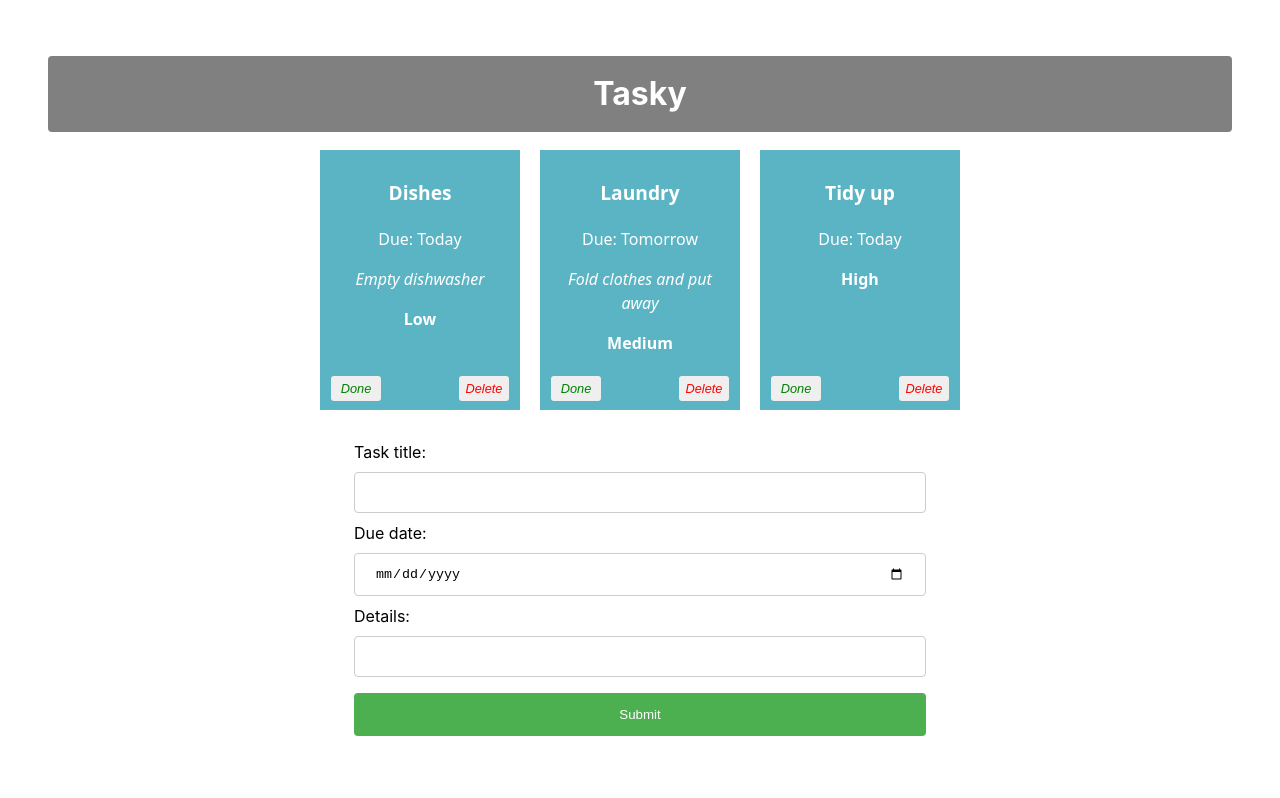
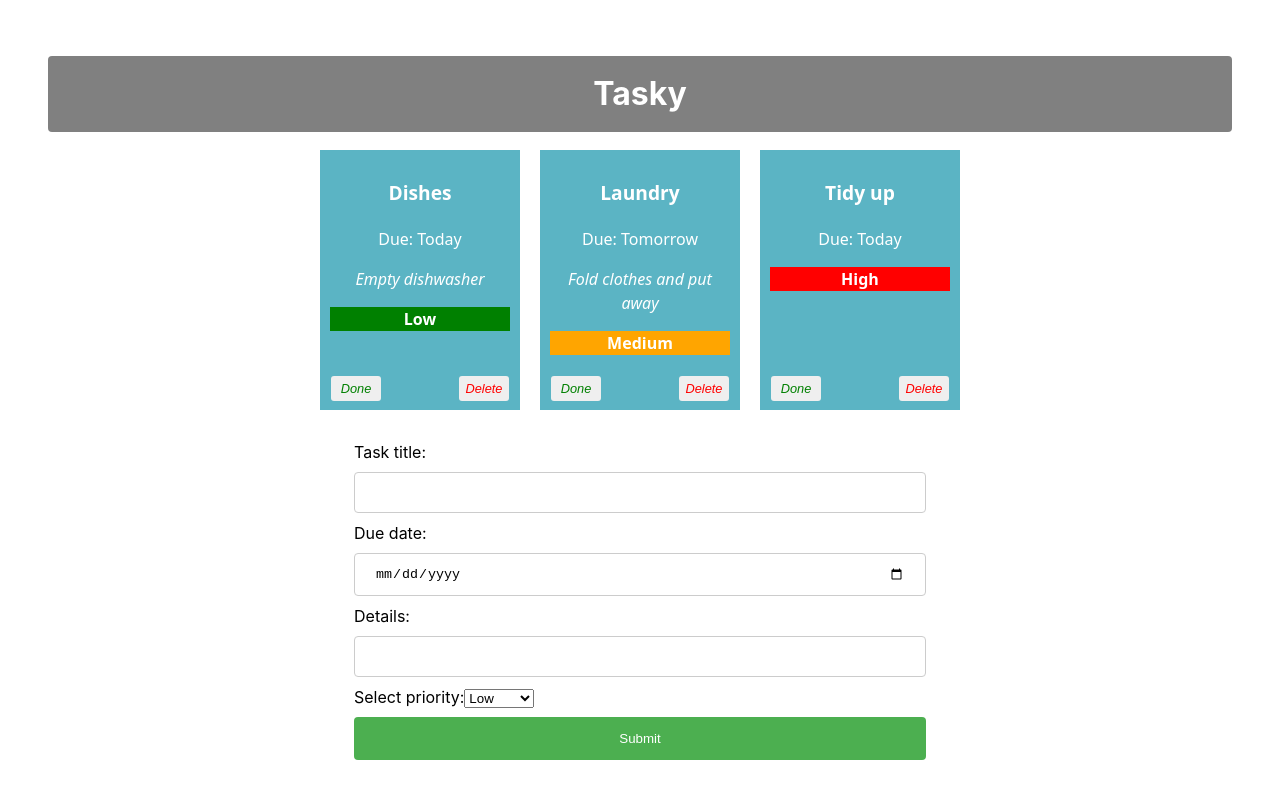
Before and after one commit to ConanQuilty/react-basics-labs, a React (Vite) app in the folder tasky/: page / in a window 1280 px wide. Shown: the top 798 px of the page. Built offline with nearby package versions, Linux system fonts and the light colour scheme.

Commit message:
Lab 2b exercises done

```diff
--- a/tasky/src/App.css
+++ b/tasky/src/App.css
@@ -45,7 +45,21 @@ div {
 
 .priority {
   font-weight: bold;
+}
 
+.priority.low {
+  background-color: green;
+  font-weight: bold;
+}
+
+.priority.medium {
+  background-color: orange;
+  font-weight: bold;
+}
+
+.priority.high {
+  background-color: red;
+  font-weight: bold;
 }
 
 button {
--- a/tasky/src/App.jsx
+++ b/tasky/src/App.jsx
@@ -33,7 +33,8 @@ function App() {
   const [formState, setFormState] = useState({
     title:"",
     description:"",
-    deadline:""
+    deadline:"",
+    priority:""
   });
 
   const formChangeHandler = (event) => {
@@ -49,11 +50,14 @@ function App() {
       case "deadline":
         form.deadline = event.target.value;
         break;
+      case "priority":
+        form.priority = event.target.value;
     }
 
     setFormState(form);
-    console.log(formState);
+
   }
+  console.log(formState);
 
   const formSubmitHandler = (event) => {
     event.preventDefault();
@@ -65,6 +69,7 @@ function App() {
 
     tasks.push(form);
     setTaskState({tasks});
+
   }
 
   return (
--- a/tasky/src/components/Form.jsx
+++ b/tasky/src/components/Form.jsx
@@ -19,6 +19,15 @@ const AddTaskForm = (props) => {
                     Details:
                     <input type="text" name="description" onChange={(event) => props.change(event)}/>
                 </label>
+                <br />
+                <label>
+                    Select priority:
+                    <select name="priority" onChange={(event) => props.change(event)}>
+                        <option value="Low">Low</option>
+                        <option value="Medium">Medium</option>
+                        <option value="High">High</option>
+                    </select>
+                </label>
                 <input type="submit" value="Submit" />
             </form>
         </div>
--- a/tasky/src/components/Task.jsx
+++ b/tasky/src/components/Task.jsx
@@ -7,7 +7,7 @@ const Task = (props) => {
             <p className="title">{props.title}</p>
             <p>Due: {props.deadline}</p>
             <p className="description">{props.description}</p>
-            <p className="priority">{props.priority}</p>
+            <p className={`priority ${props.priority.toLowerCase()}`}>{props.priority}</p>
             <button onClick={props.markDone} className='doneButton'>Done</button>
             <button onClick={props.deleteTask} className="deleteButton">Delete</button>
         </div>
```
